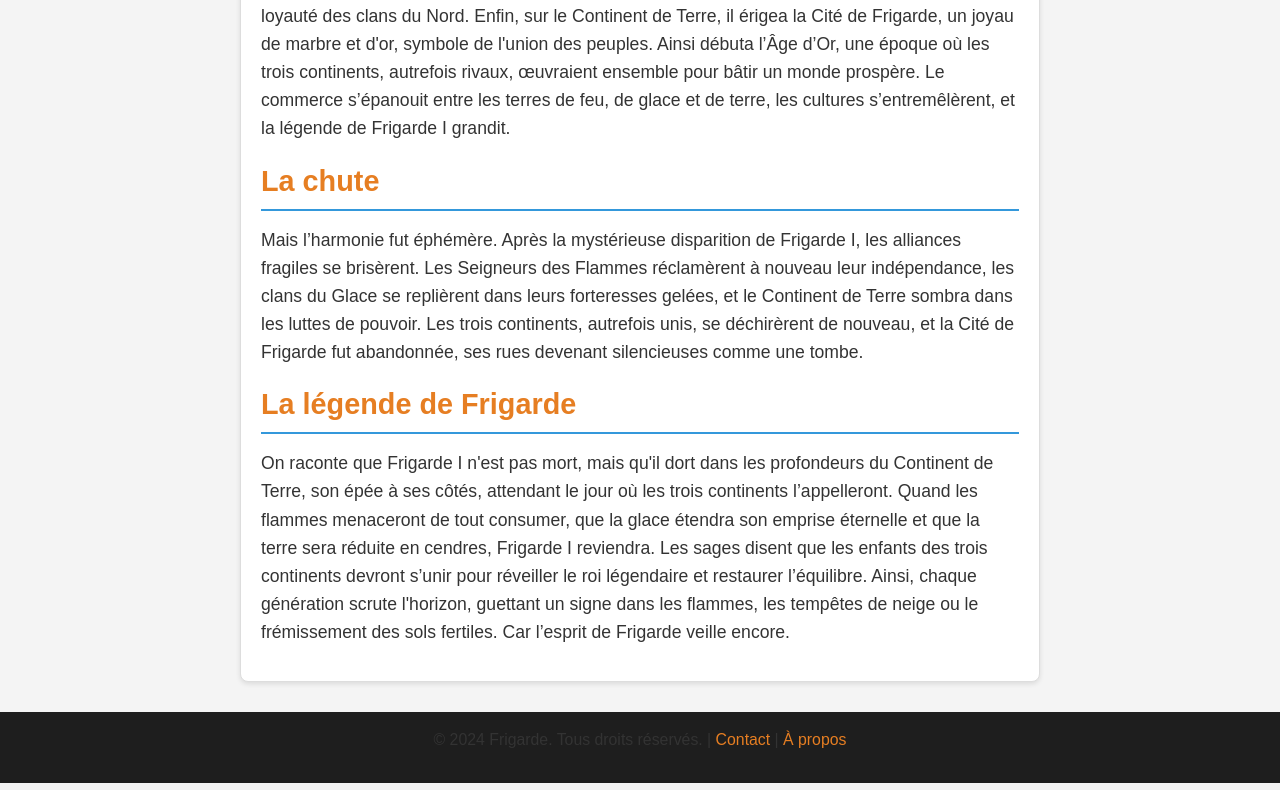
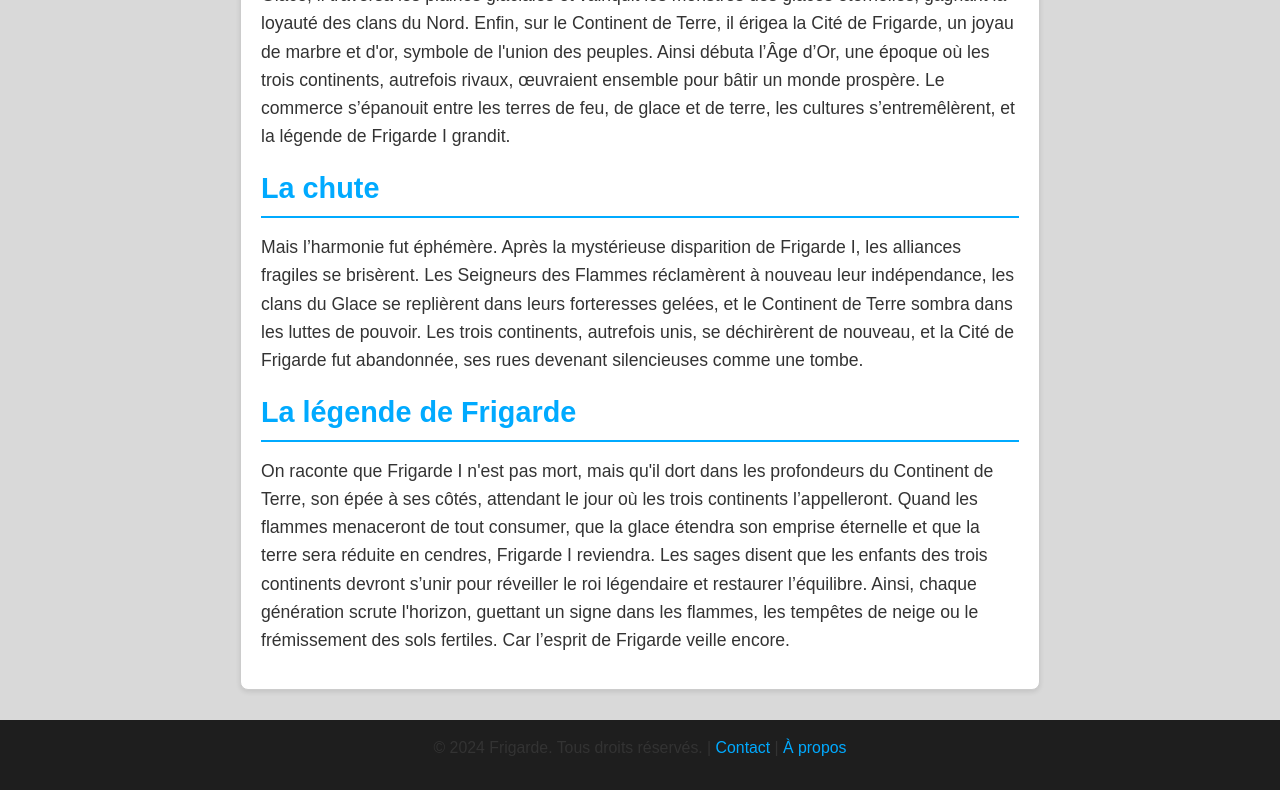
Before and after one commit to mashlopez/website-azure, a website: page index.html in a window 1280 px wide. Shown: the part 642-1432 px from the top of the page. Drawn offline with Linux system fonts and the light colour scheme.

Commit message:
Update style.css

```diff
--- a/style.css
+++ b/style.css
@@ -1,4 +1,4 @@
- * {
+* {
             margin: 0;
             padding: 0;
             box-sizing: border-box;
@@ -7,22 +7,23 @@
 
         /* Body */
         body {
-            background-color: #f4f4f4; /* Gris clair */
-            color: #333; /* Gris anthracite pour le texte */
+            background-color: #d9d9d9; /* Gris clair */
+            color: #333333; /* Gris anthracite pour le texte */
             line-height: 1.6;
         }
 
         /* Bannière */
         header {
             background-color: #1e1e1e; /* Gris anthracite */
-            color: #ffffff;
+            color: #e67e22; /* Orange */
             text-align: center;
             padding: 20px 10px;
             box-shadow: 0 2px 5px rgba(0, 0, 0, 0.3);
         }
 
         header h1 {
-            font-size: 2.5em;
+            font-size: 2.8em;
+            font-weight: bold;
             text-transform: uppercase;
         }
 
@@ -31,15 +32,15 @@
             max-width: 800px;
             margin: 30px auto;
             padding: 20px;
-            background: #ffffff;
-            border: 1px solid #ddd;
+            background: #ffffff; /* Fond blanc pour le contenu */
+            border: 1px solid #ccc;
             border-radius: 8px;
             box-shadow: 0 2px 5px rgba(0, 0, 0, 0.1);
         }
 
         h2 {
-            color: #e67e22; /* Orange */
-            border-bottom: 2px solid #3498db; /* Bleu */
+            color: #00aaff; /* Bleu azur */
+            border-bottom: 2px solid #00aaff; /* Soulignement en bleu azur */
             padding-bottom: 5px;
             margin-bottom: 15px;
             font-size: 1.8em;
@@ -48,13 +49,13 @@
         p {
             margin-bottom: 15px;
             font-size: 1.1em;
-            color: #333; /* Texte gris anthracite */
+            color: #333333; /* Texte gris anthracite */
         }
 
         /* Pied de page */
         footer {
             background-color: #1e1e1e; /* Gris anthracite */
-            color: #ffffff;
+            color: #e67e22; /* Orange */
             text-align: center;
             padding: 15px 10px;
             margin-top: 30px;
@@ -62,10 +63,9 @@
         }
 
         footer a {
-            color: #e67e22; /* Orange */
+            color: #00aaff; /* Bleu azur pour les liens */
             text-decoration: none;
         }
 
         footer a:hover {
             text-decoration: underline;
-        }
```
